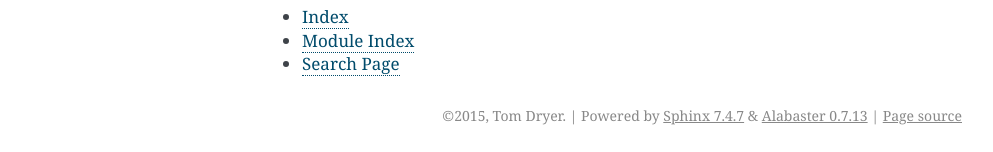
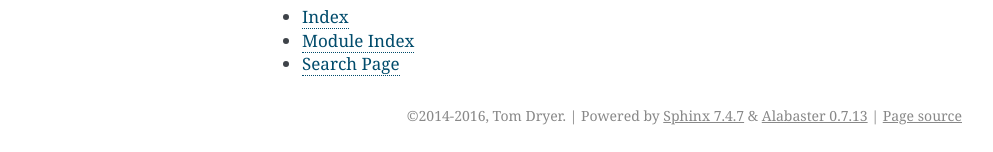
Before and after one commit to tdryer/hangups, a Sphinx documentation site: the page built from docs/index.rst, in a window 1280 px wide. Shown: the part 1067-1219 px from the top of the page, without its empty margins (148-1141 px from the left). Built offline with Sphinx 7.4.7, drawn with Linux system fonts in a browser that asks for light colours.

Commit message:
Update copyright dates

```diff
--- a/docs/conf.py
+++ b/docs/conf.py
@@ -53,7 +53,7 @@ master_doc = 'index'
 
 # General information about the project.
 project = 'hangups'
-copyright = '2015, Tom Dryer'
+copyright = '2014-2016, Tom Dryer'
 
 # The version info for the project you're documenting, acts as replacement for
 # |version| and |release|, also used in various other places throughout the
```
Also changed, not shown: 1 other file.
